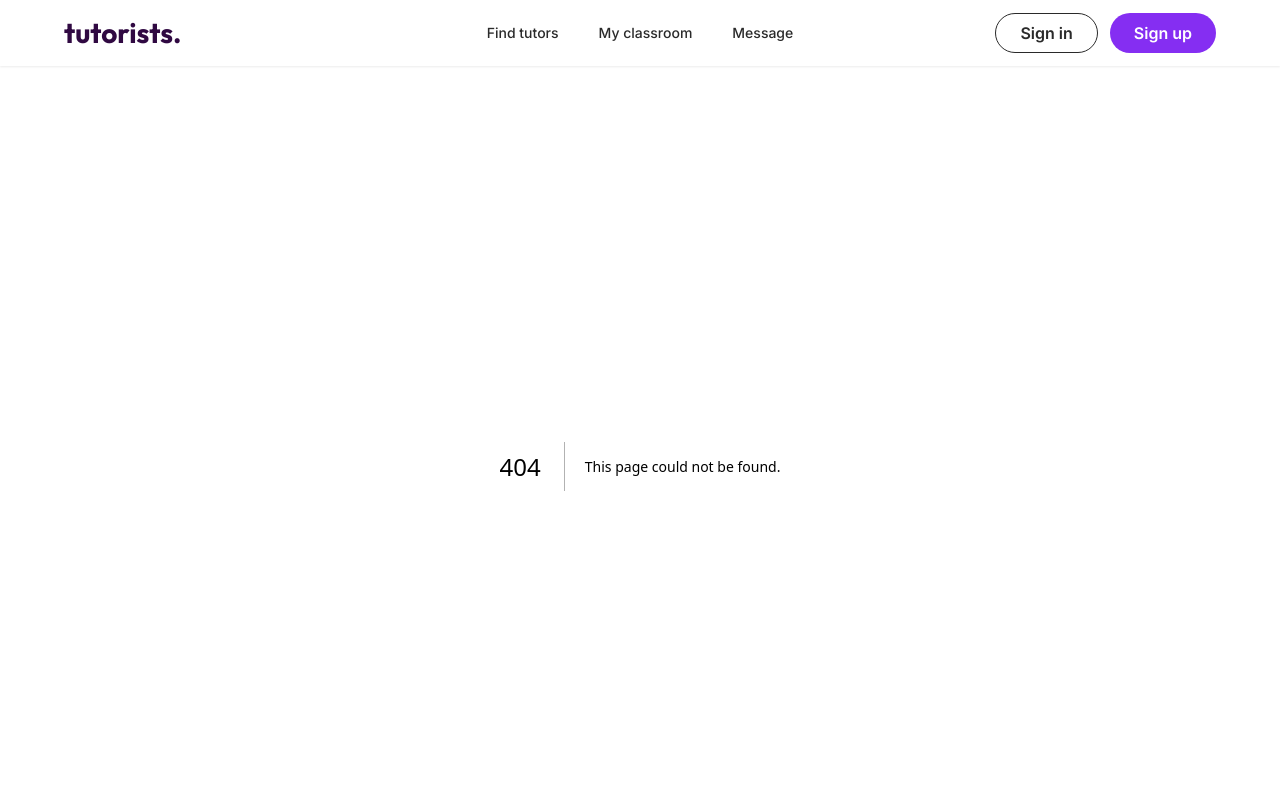
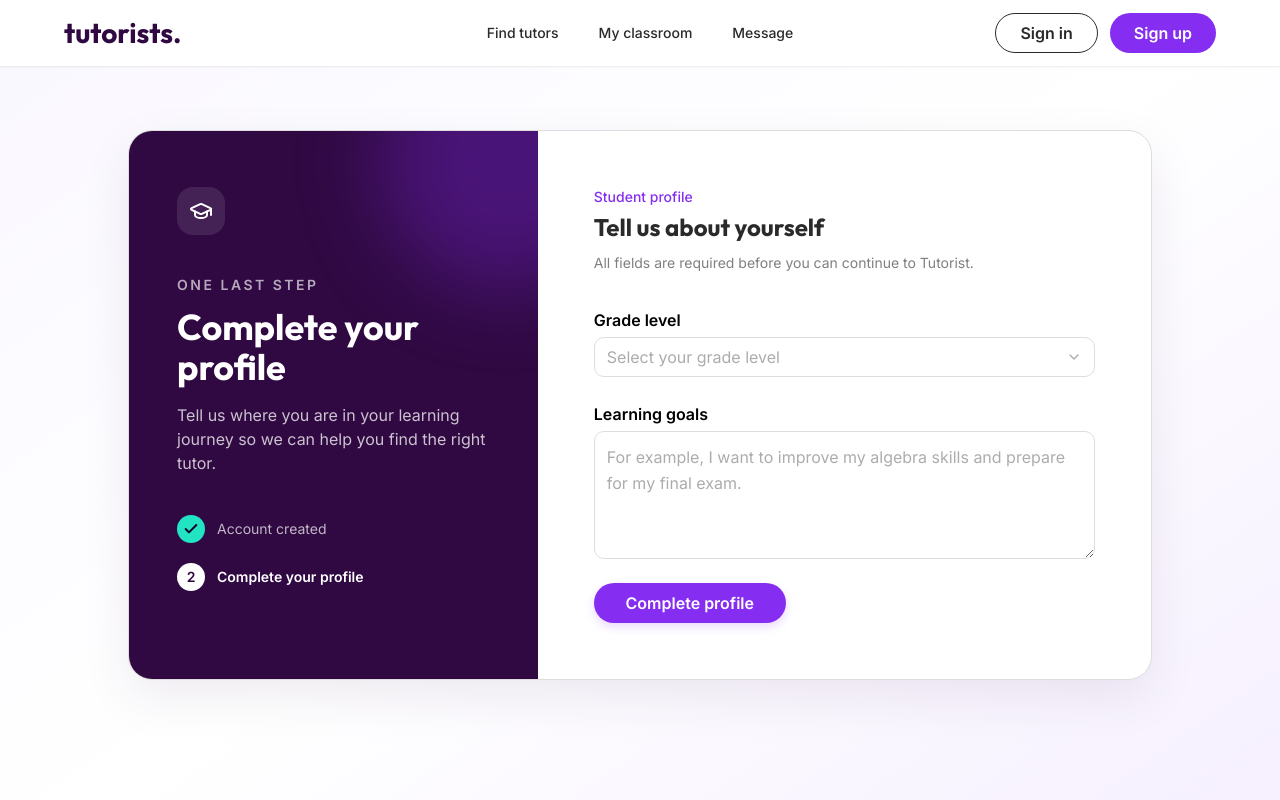
Before and after one commit to FaFaFront/se-project, a Next.js app in the folder apps/web/: page /complete-profile in a window 1280 px wide. Before the commit this address had no page. Shown: the top 800 px of the page. Built offline with nearby package versions, Linux system fonts and the light colour scheme.

Commit message:
feat: implement student and tutor profile completion UI

```diff
--- /dev/null
+++ b/apps/web/src/app/complete-profile/page.tsx
@@ -0,0 +1,25 @@
+import type { Metadata } from "next";
+
+import { ProfileCompletionForm } from "@/components/profile/profile-completion-form";
+
+export const metadata: Metadata = {
+  title: "Complete your profile | Tutorist",
+  description: "Finish setting up your Tutorist profile.",
+};
+
+type CompleteProfilePageProps = {
+  searchParams: Promise<{ role?: string }>;
+};
+
+export default async function CompleteProfilePage({ searchParams }: CompleteProfilePageProps) {
+  const { role } = await searchParams;
+  const profileRole = role === "tutor" ? "tutor" : "student";
+
+  return (
+    <main className="min-h-[calc(100vh-64px)] bg-[linear-gradient(145deg,#faf8ff_0%,#ffffff_50%,#f6f0ff_100%)] px-4 py-10 sm:px-6 lg:px-12 lg:py-16">
+      <div className="mx-auto max-w-5xl">
+        <ProfileCompletionForm role={profileRole} />
+      </div>
+    </main>
+  );
+}
--- /dev/null
+++ b/apps/web/src/components/profile/profile-completion-form.tsx
@@ -0,0 +1,184 @@
+"use client";
+
+import { FormEvent, useState } from "react";
+import { Check, GraduationCap } from "lucide-react";
+import { useRouter } from "next/navigation";
+
+import { Button } from "@/components/ui/button";
+import { Input } from "@/components/ui/input";
+import { Select } from "@/components/ui/select";
+import { Textarea } from "@/components/ui/textarea";
+
+type UserRole = "student" | "tutor";
+
+type ProfileCompletionFormProps = {
+  role: UserRole;
+};
+
+const GRADE_LEVELS = [
+  "Grade 7",
+  "Grade 8",
+  "Grade 9",
+  "Grade 10",
+  "Grade 11",
+  "Grade 12",
+  "University",
+  "Other",
+];
+
+export function ProfileCompletionForm({ role }: ProfileCompletionFormProps) {
+  const router = useRouter();
+  const [gradeLevel, setGradeLevel] = useState("");
+  const [goals, setGoals] = useState("");
+  const [hourlyRate, setHourlyRate] = useState("");
+  const [submitted, setSubmitted] = useState(false);
+  const [showErrors, setShowErrors] = useState(false);
+
+  const isStudent = role === "student";
+  const gradeLevelError = showErrors && !gradeLevel;
+  const goalsError = showErrors && !goals.trim();
+  const hourlyRateNumber = Number(hourlyRate);
+  const hourlyRateError =
+    showErrors && (!hourlyRate || !Number.isFinite(hourlyRateNumber) || hourlyRateNumber <= 0);
+
+  const handleSubmit = (event: FormEvent<HTMLFormElement>) => {
+    event.preventDefault();
+    setShowErrors(true);
+
+    const isValid = isStudent
+      ? Boolean(gradeLevel && goals.trim())
+      : Boolean(hourlyRate && Number.isFinite(hourlyRateNumber) && hourlyRateNumber > 0);
+
+    if (isValid) setSubmitted(true);
+  };
+
+  if (submitted) {
+    return (
+      <section
+        aria-live="polite"
+        className="flex min-h-[360px] flex-col items-center justify-center px-6 text-center"
+      >
+        <span className="mb-5 flex size-16 items-center justify-center rounded-full bg-success/15">
+          <Check className="size-8 text-[#0a9f87]" strokeWidth={2.5} />
+        </span>
+        <h1 className="font-outfit text-3xl font-bold text-ink">Your profile is ready!</h1>
+        <p className="mt-3 max-w-md text-sm leading-6 text-ink/70 md:text-base">
+          Thanks for telling us a little more about yourself. You can now start using Tutorist.
+        </p>
+        <Button type="button" className="mt-8 min-w-44" onClick={() => router.push("/tutors")}>
+          Continue
+        </Button>
+      </section>
+    );
+  }
+
+  return (
+    <div className="grid overflow-hidden rounded-3xl border border-hairline bg-white shadow-[0_18px_50px_rgba(48,9,66,0.08)] lg:grid-cols-[0.8fr_1.2fr]">
+      <aside className="relative overflow-hidden bg-brand-plum-deepest px-6 py-10 text-white sm:px-10 lg:px-12 lg:py-14">
+        <div className="absolute -right-24 -top-24 size-64 rounded-full bg-primary/30 blur-2xl" />
+        <div className="absolute -bottom-32 -left-24 size-72 rounded-full bg-brand-plum/30 blur-2xl" />
+        <div className="relative">
+          <span className="flex size-12 items-center justify-center rounded-2xl bg-white/10">
+            <GraduationCap className="size-6" aria-hidden="true" />
+          </span>
+          <p className="mt-10 text-sm font-semibold uppercase tracking-[0.18em] text-white/65">
+            One last step
+          </p>
+          <h1 className="font-outfit mt-3 text-3xl font-bold leading-tight sm:text-4xl">
+            Complete your profile
+          </h1>
+          <p className="mt-4 max-w-sm text-sm leading-6 text-white/75 md:text-base">
+            {isStudent
+              ? "Tell us where you are in your learning journey so we can help you find the right tutor."
+              : "Set your teaching rate so students know what to expect before booking a lesson."}
+          </p>
+
+          <ol className="mt-10 space-y-5" aria-label="Registration progress">
+            <li className="flex items-center gap-3 text-sm text-white/70">
+              <span className="flex size-7 items-center justify-center rounded-full bg-success text-brand-ultra-dark">
+                <Check className="size-4" strokeWidth={3} />
+              </span>
+              Account created
+            </li>
+            <li className="flex items-center gap-3 text-sm font-semibold">
+              <span className="flex size-7 items-center justify-center rounded-full bg-white text-brand-plum-deepest">
+                2
+              </span>
+              Complete your profile
+            </li>
+          </ol>
+        </div>
+      </aside>
+
+      <section className="px-6 py-10 sm:px-10 lg:px-14 lg:py-14">
+        <div className="mb-8">
+          <p className="text-sm font-medium text-primary">
+            {isStudent ? "Student profile" : "Tutor profile"}
+          </p>
+          <h2 className="font-outfit mt-1 text-2xl font-bold text-ink">Tell us about yourself</h2>
+          <p className="mt-2 text-sm leading-6 text-ink/60">
+            All fields are required before you can continue to Tutorist.
+          </p>
+        </div>
+
+        <form noValidate onSubmit={handleSubmit} className="space-y-6">
+          {isStudent ? (
+            <>
+              <Select
+                name="gradeLevel"
+                label="Grade level"
+                placeholder="Select your grade level"
+                options={GRADE_LEVELS}
+                value={gradeLevel}
+                onValueChange={setGradeLevel}
+                error={gradeLevelError}
+                errorMessage="Please select your grade level."
+                className="w-full"
+              />
+              <Textarea
+                name="goals"
+                label="Learning goals"
+                placeholder="For example, I want to improve my algebra skills and prepare for my final exam."
+                value={goals}
+                onChange={(event) => setGoals(event.target.value)}
+                error={goalsError}
+                errorMessage="Please tell us about your learning goals."
+                className="min-h-32"
+              />
+            </>
+          ) : (
+            <div>
+              <Input
+                name="hourlyRate"
+                type="number"
+                min="0.01"
+                step="0.01"
+                inputMode="decimal"
+                label="Hourly rate"
+                placeholder="25.00"
+                value={hourlyRate}
+                onChange={(event) => setHourlyRate(event.target.value)}
+                error={hourlyRateError}
+                errorMessage="Enter an hourly rate greater than 0."
+                className="pl-9"
+              />
+              <span
+                aria-hidden="true"
+                className="pointer-events-none relative -top-[33px] left-3 block w-fit text-sm text-ink/60"
+              >
+                $
+              </span>
+              <p className="-mt-4 text-xs leading-5 text-ink/55">
+                This is the amount students will see for a one-hour lesson.
+              </p>
+            </div>
+          )}
+
+          <Button type="submit" className="mt-2 w-full shadow-cta sm:w-auto sm:min-w-48">
+            Complete profile
+          </Button>
+        </form>
+      </section>
+    </div>
+  );
+}
```
